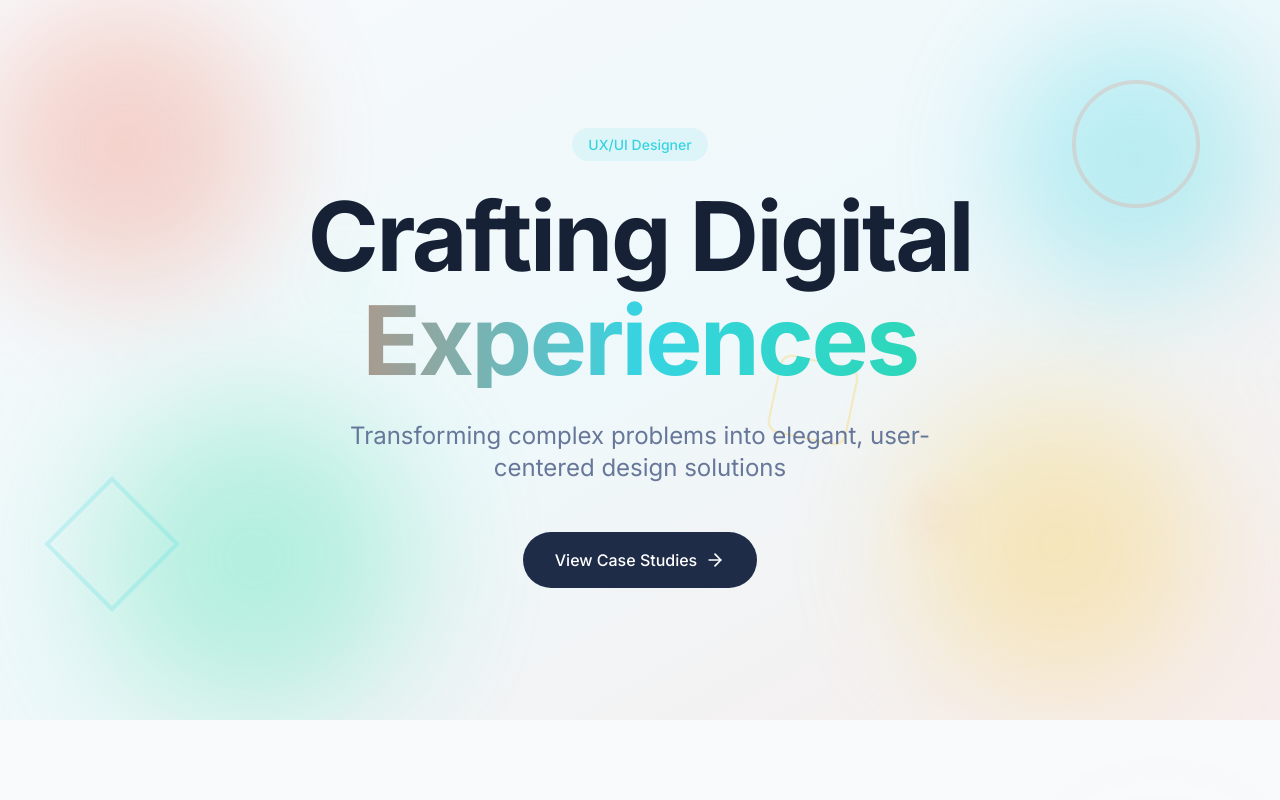
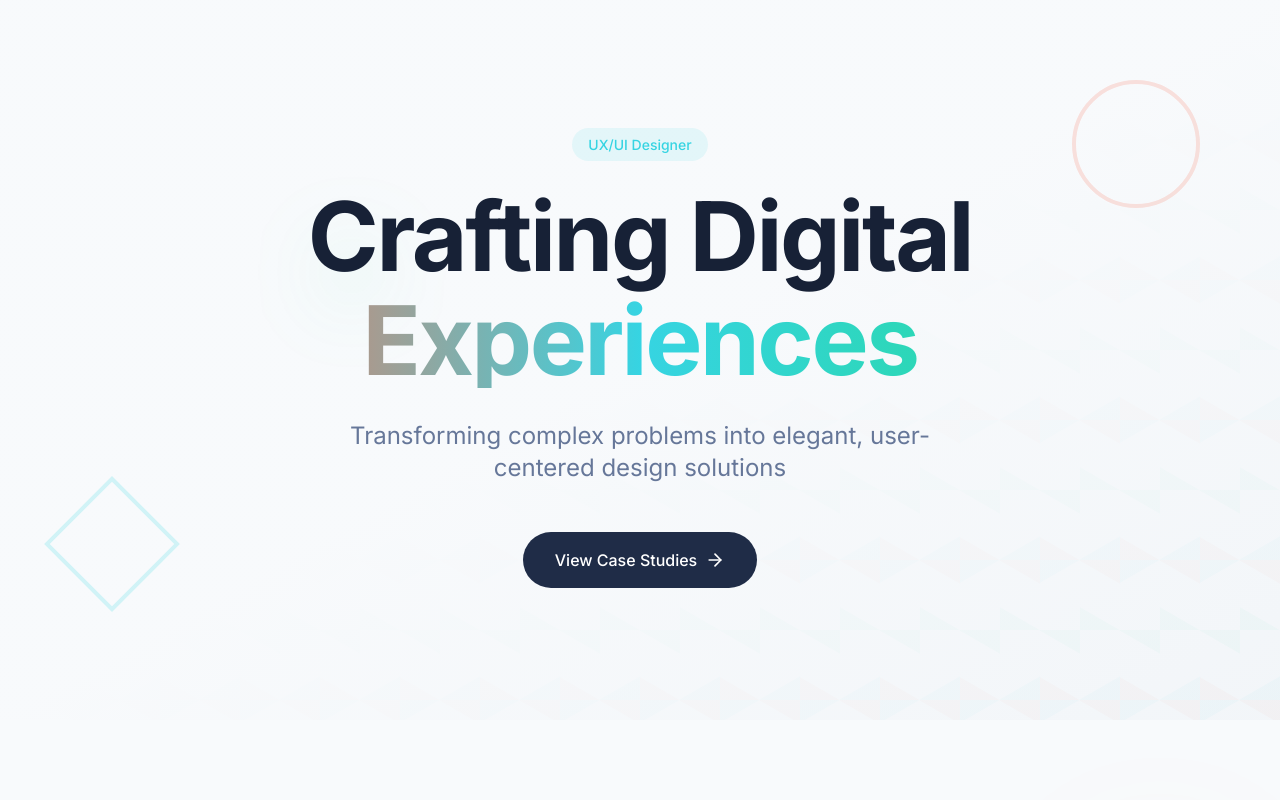
Before and after one commit to sansevna/geo-ux-folio, a React (Vite) app: page / in a window 1280 px wide. Shown: the top 800 px of the page. Built offline with nearby package versions, Linux system fonts and the light colour scheme; the HTML template or start-up script is replaced by a standard one.

Commit message:
Reverted to commit 865ec7632eb0614f87af603c9dd78e6bcb7055f4

```diff
--- a/src/components/Hero.tsx
+++ b/src/components/Hero.tsx
@@ -2,25 +2,13 @@ import { ArrowRight } from "lucide-react";
 
 const Hero = () => {
   return (
-    <section className="relative min-h-[90vh] flex items-center justify-center overflow-hidden">
-      {/* Artistic gradient background */}
-      <div className="absolute inset-0 bg-gradient-to-br from-background via-accent-cyan/5 to-accent-coral/10" />
-      <div className="absolute inset-0 bg-gradient-radial from-transparent via-accent-emerald/5 to-transparent" />
-
-      {/* Animated mesh gradient */}
-      <div className="absolute inset-0 opacity-30">
-        <div className="absolute top-0 -left-4 w-72 h-72 bg-accent-coral rounded-full mix-blend-multiply filter blur-3xl animate-blob" />
-        <div className="absolute top-0 -right-4 w-72 h-72 bg-accent-cyan rounded-full mix-blend-multiply filter blur-3xl animate-blob animation-delay-2000" />
-        <div className="absolute -bottom-8 left-20 w-72 h-72 bg-accent-emerald rounded-full mix-blend-multiply filter blur-3xl animate-blob animation-delay-4000" />
-        <div className="absolute bottom-8 right-20 w-72 h-72 bg-accent-yellow rounded-full mix-blend-multiply filter blur-3xl animate-blob animation-delay-6000" />
-      </div>
+    <section className="relative min-h-[90vh] flex items-center justify-center overflow-hidden geometric-pattern">
+      <div className="absolute inset-0 bg-gradient-to-br from-background via-background to-secondary/30" />
 
       {/* Geometric decorative elements */}
       <div className="absolute top-20 right-20 w-32 h-32 border-4 border-accent-coral/20 rounded-full animate-pulse" />
-      <div className="absolute bottom-32 left-16 w-24 h-24 border-4 border-accent-cyan/20 rotate-45 animate-spin-slow" />
-      <div className="absolute top-1/3 left-1/4 w-16 h-16 bg-accent-emerald/10 rounded-full blur-2xl animate-pulse" />
-      <div className="absolute top-1/2 right-1/3 w-20 h-20 border-2 border-accent-yellow/30 rounded-lg rotate-12 animate-float" />
-      <div className="absolute bottom-1/4 right-1/4 w-12 h-12 bg-accent-coral/10 rounded-full blur-xl animate-pulse animation-delay-2000" />
+      <div className="absolute bottom-32 left-16 w-24 h-24 border-4 border-accent-cyan/20 rotate-45" />
+      <div className="absolute top-1/3 left-1/4 w-16 h-16 bg-accent-emerald/10 rounded-full blur-2xl" />
 
       <div className="relative z-10 container mx-auto px-6 text-center">
         <div className="max-w-4xl mx-auto space-y-8">
--- a/src/index.css
+++ b/src/index.css
@@ -67,6 +67,15 @@ All colors MUST be HSL.
 }
 
 @layer utilities {
+  .geometric-pattern {
+    background-image:
+      linear-gradient(30deg, hsl(var(--accent-coral) / 0.05) 12%, transparent 12.5%, transparent 87%, hsl(var(--accent-coral) / 0.05) 87.5%, hsl(var(--accent-coral) / 0.05)),
+      linear-gradient(150deg, hsl(var(--accent-cyan) / 0.05) 12%, transparent 12.5%, transparent 87%, hsl(var(--accent-cyan) / 0.05) 87.5%, hsl(var(--accent-cyan) / 0.05)),
+      linear-gradient(30deg, hsl(var(--accent-emerald) / 0.05) 12%, transparent 12.5%, transparent 87%, hsl(var(--accent-emerald) / 0.05) 87.5%, hsl(var(--accent-emerald) / 0.05));
+    background-size: 80px 140px;
+    background-position: 0 0, 0 0, 40px 70px;
+  }
+
   .hover-lift {
     transition: var(--transition-smooth);
   }
@@ -75,49 +84,4 @@ All colors MUST be HSL.
     transform: translateY(-8px);
     box-shadow: var(--shadow-hover);
   }
-
-  .animate-blob {
-    animation: blob 7s infinite;
-  }
-
-  .animation-delay-2000 {
-    animation-delay: 2s;
-  }
-
-  .animation-delay-4000 {
-    animation-delay: 4s;
-  }
-
-  .animation-delay-6000 {
-    animation-delay: 6s;
-  }
-
-  .animate-float {
-    animation: float 6s ease-in-out infinite;
-  }
-
-  .animate-spin-slow {
-    animation: spin 8s linear infinite;
-  }
-
-  @keyframes blob {
-    0%, 100% {
-      transform: translate(0px, 0px) scale(1);
-    }
-    33% {
-      transform: translate(30px, -50px) scale(1.1);
-    }
-    66% {
-      transform: translate(-20px, 20px) scale(0.9);
-    }
-  }
-
-  @keyframes float {
-    0%, 100% {
-      transform: translateY(0px) rotate(12deg);
-    }
-    50% {
-      transform: translateY(-20px) rotate(20deg);
-    }
-  }
 }
```
